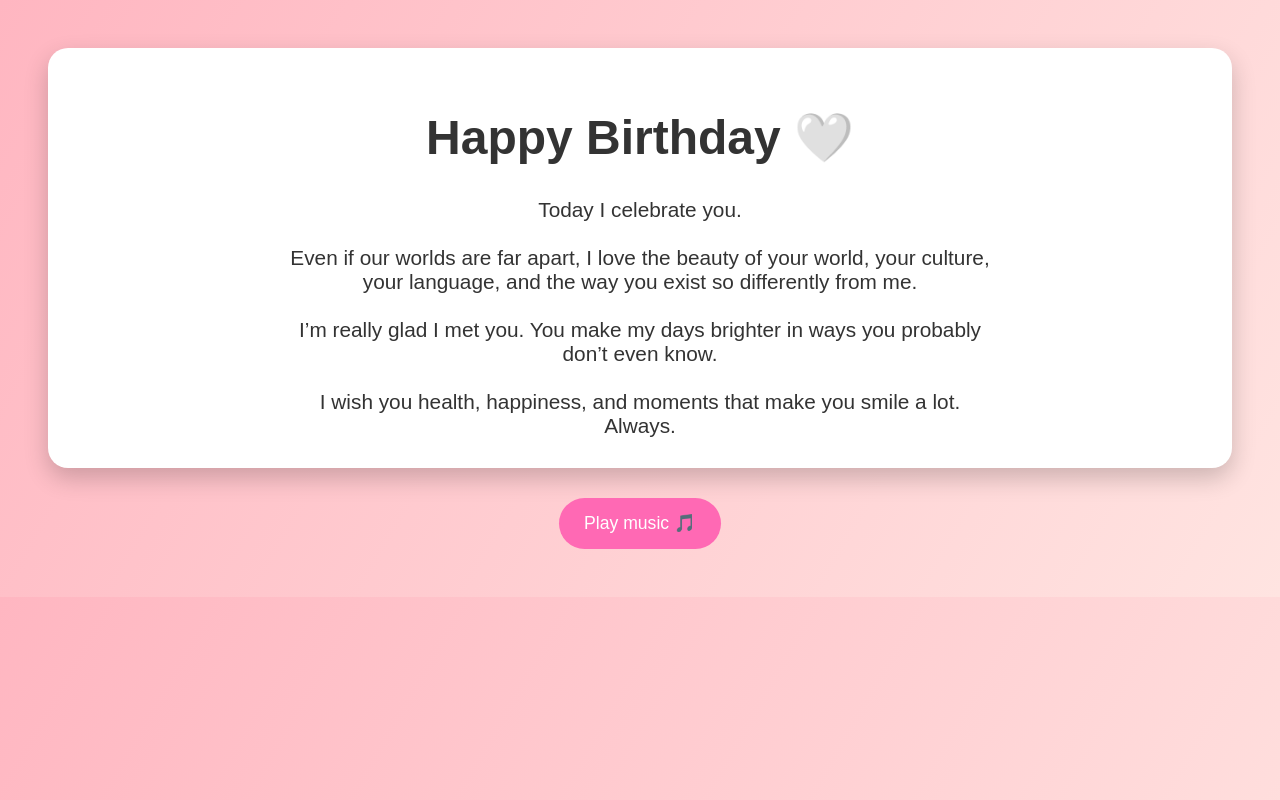
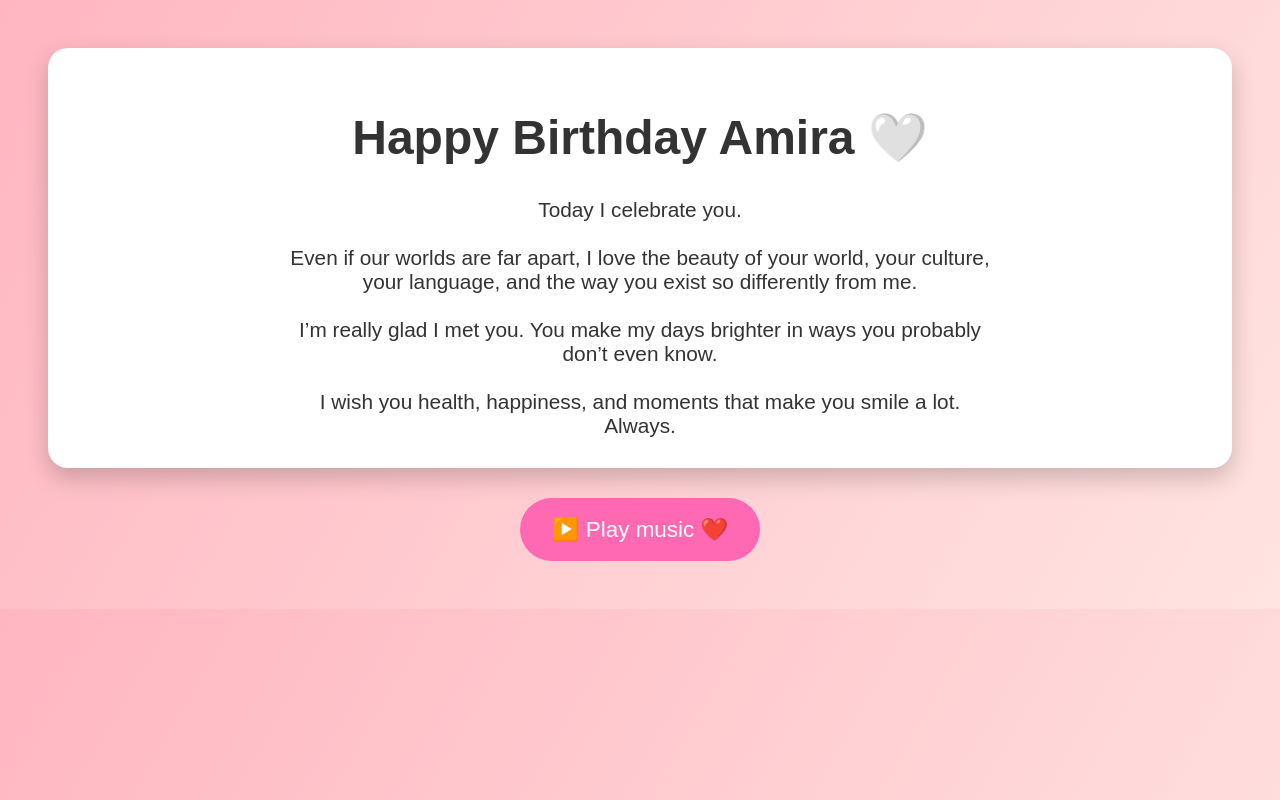
Before and after one commit to pianista17-Ellie/pianista17-Ellie.github.io, a plain HTML site: page index.html in a window 1280 px wide. Drawn offline with Linux system fonts and the light colour scheme.

Commit message:
Update index.html

```diff
--- a/index.html
+++ b/index.html
@@ -2,7 +2,7 @@
 <html lang="en">
 <head>
   <meta charset="UTF-8">
-  <title>Happy Birthday 🤍</title>
+  <title>Happy Birthday Amira 🤍</title>
 
   <style>
     body {
@@ -31,17 +31,20 @@
       margin-bottom: 30px;
     }
 
-    button {
+    .play-btn {
       background: #ff69b4;
       color: white;
       border: none;
-      padding: 15px 25px;
-      font-size: 1.1em;
-      border-radius: 30px;
+      padding: 18px 32px;
+      font-size: 1.4em;
+      border-radius: 50px;
       cursor: pointer;
+      display: inline-flex;
+      align-items: center;
+      gap: 10px;
     }
 
-    button:hover {
+    .play-btn:hover {
       background: #ff85c1;
     }
   </style>
@@ -50,7 +53,7 @@
 <body>
 
   <div class="card">
-    <h1>Happy Birthday 🤍</h1>
+    <h1>Happy Birthday Amira 🤍</h1>
     <p>
       Today I celebrate you.<br><br>
 
@@ -67,8 +70,10 @@
     </p>
   </div>
 
-  <!-- Botón de música -->
-  <button onclick="playMusic()">Play music 🎵</button>
+  <!-- Botón Play -->
+  <button class="play-btn" onclick="playMusic()">
+    ▶️ Play music ❤️
+  </button>
 
   <!-- Música -->
   <audio id="music" loop>
```
